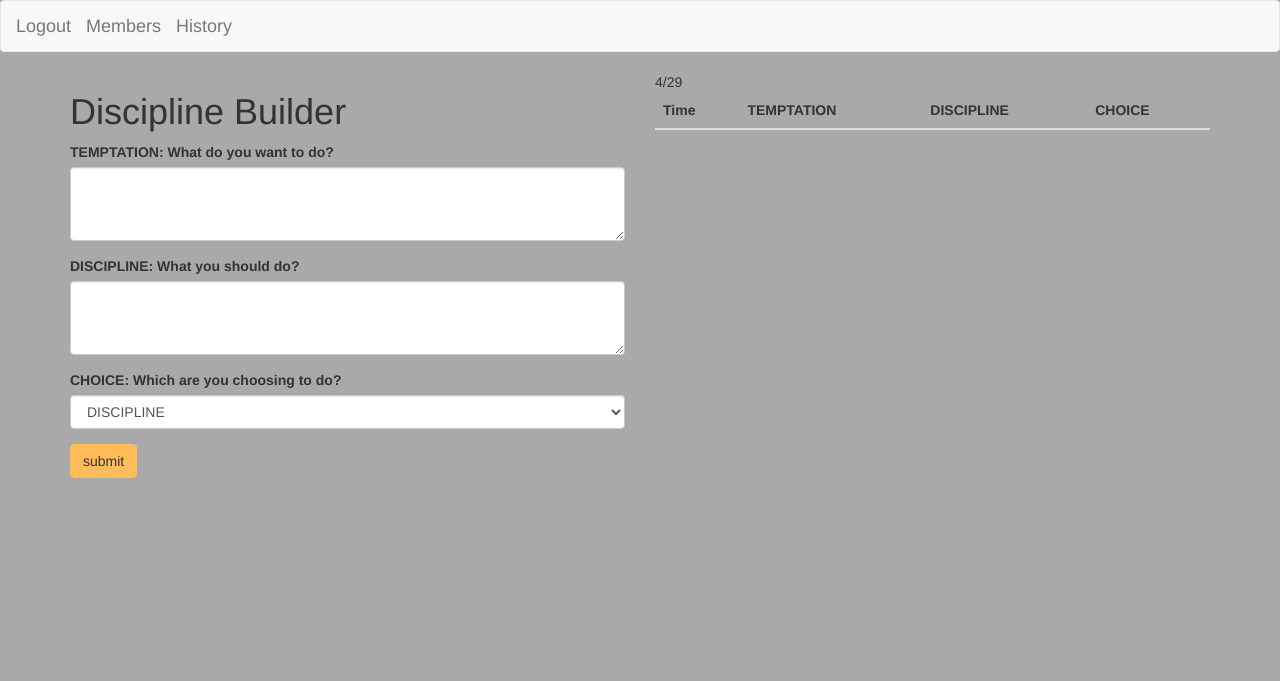
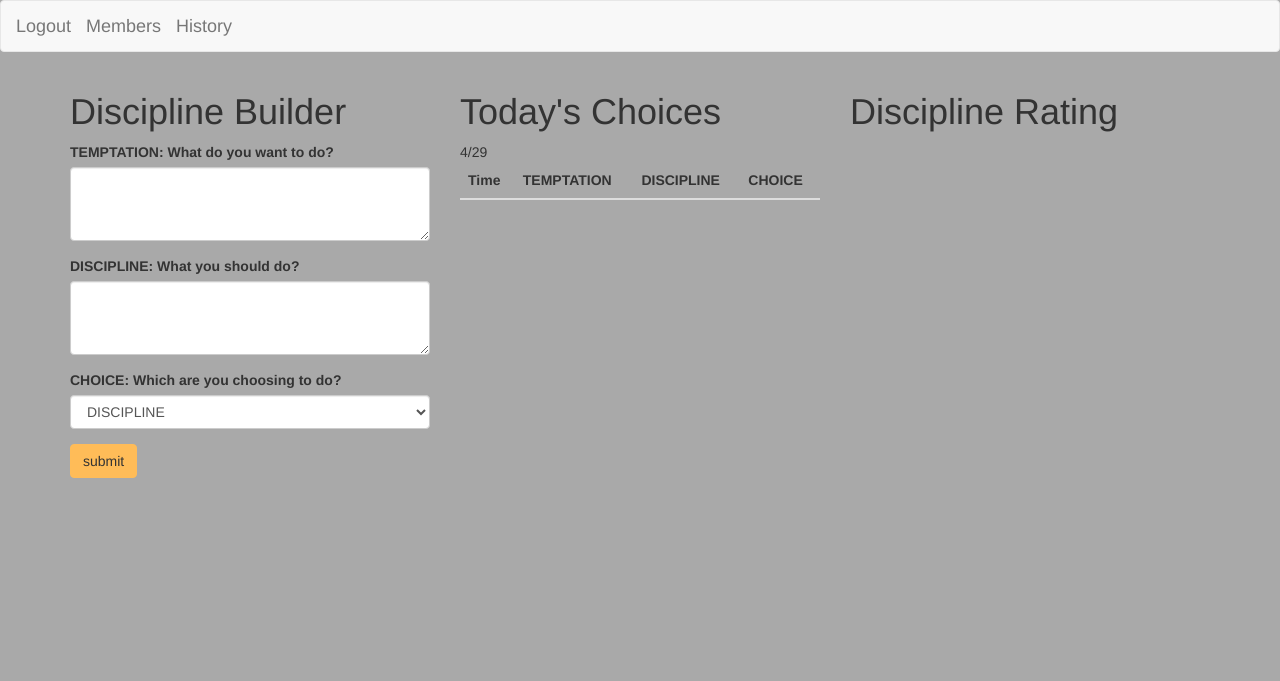
Before and after one commit to clarktyra/discipline-builder, a website: page public/members.html in a window 1280 px wide. Drawn offline with nearby package versions, Linux system fonts and the light colour scheme; no server answers.

Commit message:
changed the members section to 3 columns, added titles

```diff
--- a/public/members.html
+++ b/public/members.html
@@ -27,7 +27,7 @@
 </nav>
   <div class="container">
     <div class="row">
-      <div class="col-md-6 col-lg-6 ">
+      <div class="col-md-4 col-lg-4 ">
         <!-- <h2>Welcome <span class="member-name"></span></h2> -->
         <h1>Discipline Builder</h1>
         <form>
@@ -48,11 +48,11 @@
           </div>
           <button type="submit"  class="btn mb-2">submit</button>
         </form>
-        <canvas id="myChart" width="200" height="200"></canvas>
 
       </div>
-      <div class="col-md-6 col-lg-6" id="theTableSection">
 
+      <div class="col-md-4 col-lg-4" id="theTableSection">
+        <h1>Today's Choices</h1>
           <table class="table table-hover">
             <thead > <span id=tableHead></span>
               <tr>
@@ -66,6 +66,10 @@
             </tbody>
           </table>
         </div>
+        <div class="col-md-4 col-lg-4" id="">
+            <h1>Discipline Rating</h1>
+        <canvas id="myChart" width="200" height="200"></canvas>
+        </div>
     </div>
   </div>
 
--- a/routes/api-routes.js
+++ b/routes/api-routes.js
@@ -76,8 +76,6 @@ module.exports = function(app) {
   app.get("/api/user_data", function(req, res) {
     console.log(req.user.id);
     const TODAY_START = new Date().setHours(0, 0, 0, 0);
-    const NOW = new Date();
-    NOW.setSeconds(NOW.getSeconds() + 1);
     if (!req.user) {
       res.json({});
     } else {
```
